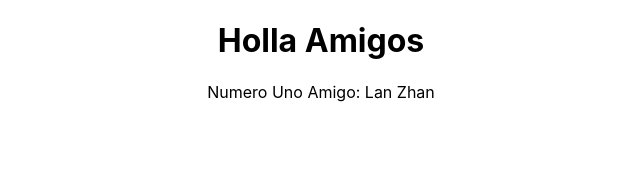
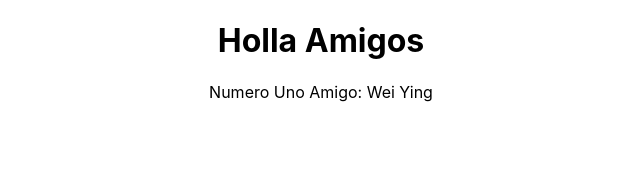
Before and after one commit to emmabradford/learn-basic-react, a React (Create React App) app: page / in a window 1280 px wide. Shown: the top 172 px of the page, without its empty margins (319-959 px from the left). Built offline with nearby package versions, Linux system fonts and the light colour scheme.

Commit message:
reworked the components

```diff
--- a/src/App.js
+++ b/src/App.js
@@ -1,16 +1,13 @@
 import logo from './logo.svg';
 import './App.css';
+import Amigo from './components/Amigo';
 
-const state = {
-  name: 'Lan Zhan',
-  age: 30
-}
 function App() {
   //const name = "Wei Ying"
   return (
     <div className="App">
     <h1>Holla Amigos</h1>
-    <p> Numero Uno Amigo: {state.name} </p>
+    <Amigo />
     </div>
   );
 }
--- /dev/null
+++ b/src/components/Amigo.js
@@ -0,0 +1,17 @@
+import React from 'react';
+class Amigo extends React.Component
+{
+    state = {
+        name: 'Wei Ying',
+        age: 30
+
+    }
+    render()
+    {
+        return (
+            <p> Numero Uno Amigo: {this.state.name} </p>
+        )
+    }
+}
+
+export default Amigo;
```
